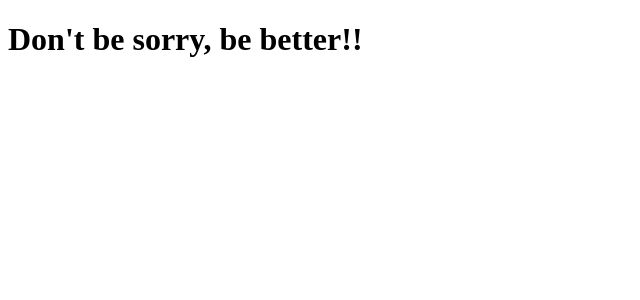
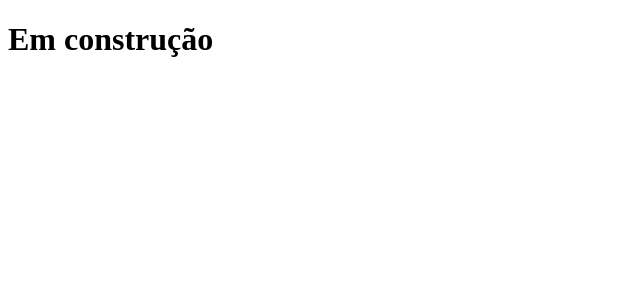
Before and after one commit to Dev-Kauan-Borges/Treino.dev, a Next.js app: page / in a window 1280 px wide. Shown: the top 300 px of the page, without its empty margins (0-640 px from the left). Built offline with nearby package versions, Linux system fonts and the light colour scheme.

Commit message:
mensagem de em construção

```diff
--- a/pages/index.js
+++ b/pages/index.js
@@ -1,5 +1,6 @@
 function Home() {
-  return <h1>Don't be sorry, be better!!</h1>;
+
+  return <h1>Em construção</h1>;
 }
 
 export default Home;
```
